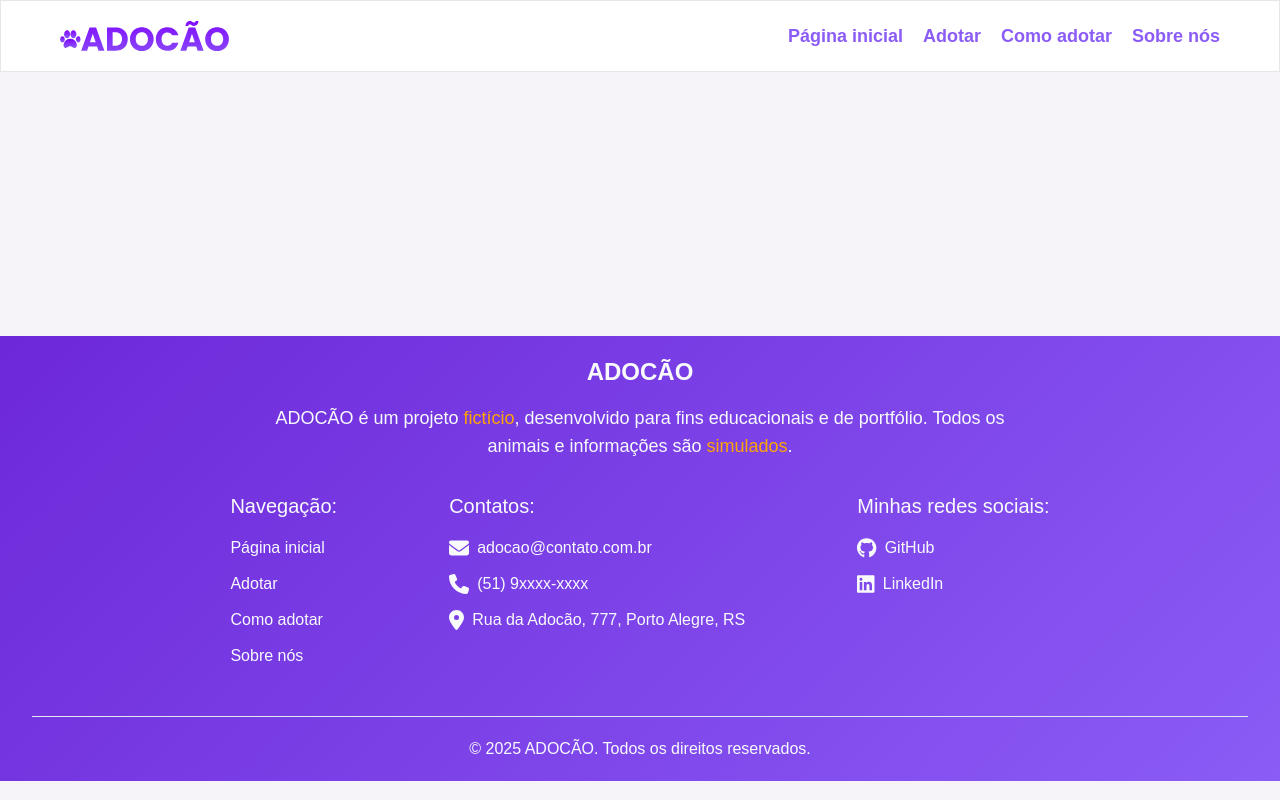
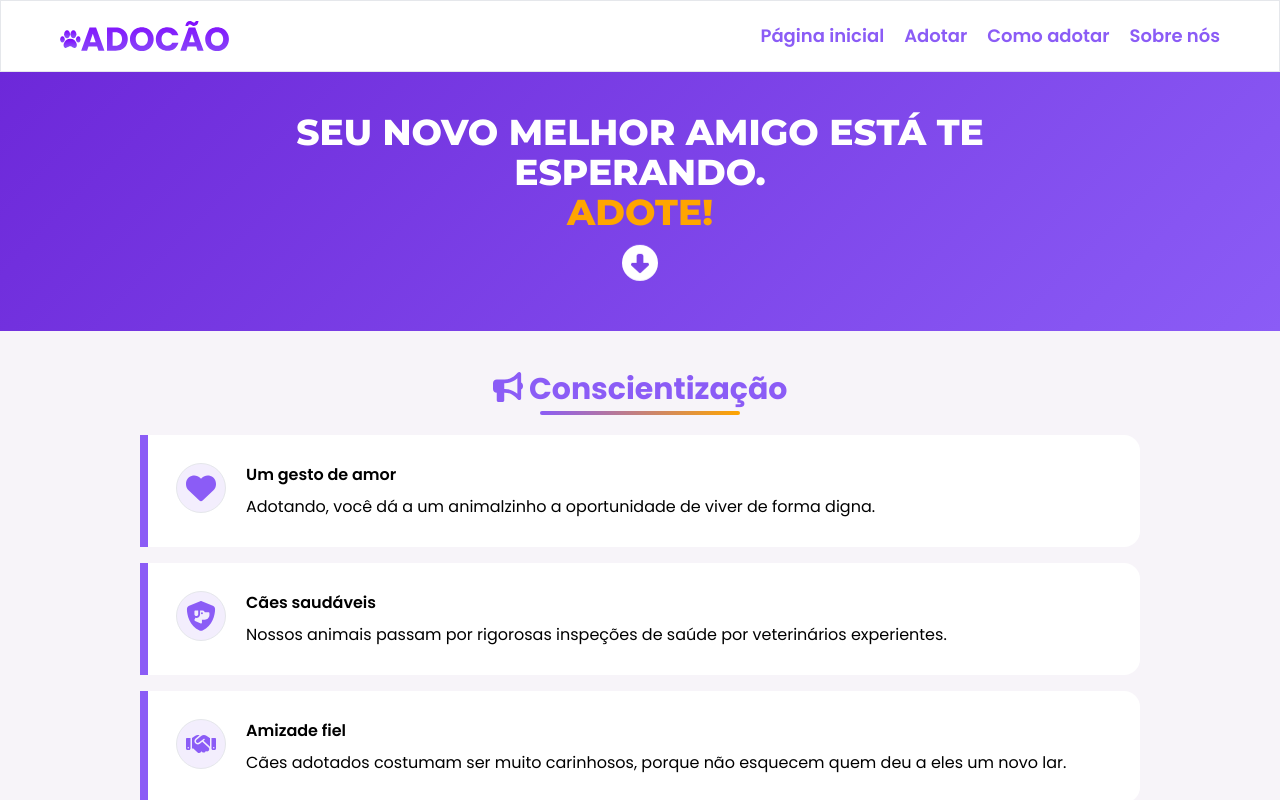
Before and after one commit to Lucas-LDev/adocao-frontend, a React (Vite) app: page / in a window 1280 px wide. Shown: the top 800 px of the page. Built offline with nearby package versions, Linux system fonts and the light colour scheme.

Commit message:
feat: style HomePage with SectionTop and AwarenessSection -Fix directory paths -Create components: SectionTop, SectionTitle, AwarenessSection, and InfoCard -Add sections to HomePage: SectionTop and AwarenessSection

```diff
--- a/src/App.jsx
+++ b/src/App.jsx
@@ -1,6 +1,6 @@
 import { createBrowserRouter, RouterProvider } from "react-router-dom";
-import DefaultLayout from "./assets/components/layout/DefaultLayout";
-import HomePage from "./assets/pages/public/HomePage";
+import DefaultLayout from "./components/layout/DefaultLayout";
+import HomePage from "./public/HomePage";
 
 
 const router = createBrowserRouter([
--- a/src/assets/pages/public/HomePage.jsx
+++ /dev/null
@@ -1,7 +0,0 @@
-function HomePage() {
-  return (
-    <h1></h1>
-  );
-}
-
-export default HomePage;
--- a/src/assets/components/layout/Footer.jsx
+++ b/src/components/layout/Footer.jsx
@@ -64,7 +64,7 @@ function Footer() {
     <footer className="flex flex-col justify-center items-center bg-purple-gradient text-slate-50 mt-10 px-4 sm:px-6 lg:px-8">
       <div className="flex flex-col items-center gap-4 text-center pt-5 max-w-3xl">
         <h3 className="text-2xl font-bold">ADOCÃO</h3>
-        <p className="text-lg">
+        <p className="text-xl">
           ADOCÃO é um projeto <span className="text-accent">fictício</span>,
           desenvolvido para fins educacionais e de portfólio. Todos os animais e
           informações são <span className="text-accent">simulados</span>.
@@ -72,7 +72,7 @@ function Footer() {
       </div>
 
       {/*main container with navigation, contact and social media links.*/}
-      <div className="flex flex-col md:flex-row justify-center gap-12 md:gap-20 lg:gap-28 w-full max-w-6xl py-8">
+      <div className="flex flex-col md:flex-row justify-center gap-12 md:gap-20 lg:gap-28 w-full max-w-6xl py-10">
         <FooterSection title="Navegação:">
           <nav>
             <ul className="flex flex-col gap-3 items-center md:items-start">
--- /dev/null
+++ b/src/components/layout/SectionTop.jsx
@@ -0,0 +1,17 @@
+import PropTypes from 'prop-types';
+
+function SectionTop({children}) {
+  return (
+    <section className="w-full">
+      <div className="bg-purple-gradient p-5 md:p-10 flex flex-col items-center justify-center gap-5">
+        {children}
+      </div>
+    </section>
+  );
+}
+
+SectionTop.propTypes = {
+  children: PropTypes.node.isRequired,
+};
+
+export default SectionTop;
--- /dev/null
+++ b/src/components/shared/AwarenessSection.jsx
@@ -0,0 +1,32 @@
+import SectionTitle from '../ui/SectionTitle';
+import InfoCard from "./InfoCard";
+import { faHeart, faShieldDog, faHandshake, faRibbon, faBullhorn } from '@fortawesome/free-solid-svg-icons';
+
+const awarenessInfo = [
+  {icon: faHeart, title: "Um gesto de amor", quote: "Adotando, você dá a um animalzinho a oportunidade de viver de forma digna."},
+  {icon: faShieldDog, title: "Cães saudáveis", quote: "Nossos animais passam por rigorosas inspeções de saúde por veterinários experientes."},
+  {icon: faHandshake, title: "Amizade fiel", quote: "Cães adotados costumam ser muito carinhosos, porque não esquecem quem deu a eles um novo lar."},
+  {icon: faRibbon, title: "Comércio ilegal", quote: "O comércio ilegal de animais causa sofrimento silencioso em abrigos clandestinos. Ajude a acabar com isso."},
+];
+
+function AwarenessSection() {
+  return (
+    <section>
+      <div className="flex flex-col items-center max-w-[1000px] m-auto p-5 lg:p-0">
+        <SectionTitle icon={faBullhorn} title="Conscientização"/>
+        <div className="grid grid-flow-row gap-4">
+          {awarenessInfo.map((info, index) => (
+            <InfoCard
+              key={index}
+              icon={info.icon}
+              title={info.title}
+              quote={info.quote}
+            />
+          ))}
+        </div>
+      </div>
+    </section>
+  );
+}
+
+export default AwarenessSection;
--- /dev/null
+++ b/src/components/shared/InfoCard.jsx
@@ -0,0 +1,27 @@
+import { FontAwesomeIcon } from '@fortawesome/react-fontawesome';
+import PropTypes from 'prop-types';
+
+function InfoCard({ title, quote, icon }) {
+  return (
+    <div className="w-full flex flex-col md:flex-row items-center md:items-start gap-2 md:gap-5 bg-white border-l-8 border-l-primary p-4 md:p-7 rounded-r-2xl hover:bg-violet-100 hover:shadow-md duration-300">
+      <div className="bg-secondary flex-shrink-0 flex justify-center items-center h-[50px] w-[50px] rounded-full border">
+        <FontAwesomeIcon
+          icon={icon}
+          className="text-primary h-[30px] w-[30px]"
+        />
+      </div>
+      <div className="flex flex-col gap-2 items-center md:items-start">
+        <h3 className="font-semibold">{title}</h3>
+        <p className="text-md text-justify">{quote}</p>
+      </div>
+    </div>
+  );
+}
+
+InfoCard.propTypes = {
+  title: PropTypes.string.isRequired,
+  quote: PropTypes.string.isRequired,
+  icon: PropTypes.object.isRequired,
+};
+
+export default InfoCard;
--- /dev/null
+++ b/src/components/ui/SectionTitle.jsx
@@ -0,0 +1,18 @@
+import PropTypes from 'prop-types';
+import { FontAwesomeIcon } from '@fortawesome/react-fontawesome';
+
+function SectionTitle({title, icon}) {
+  return (
+    <div className="flex flex-col items-center justify-center">
+      <h2 className="text-section mb-1"><FontAwesomeIcon icon={icon} /> {title}</h2>
+      <div className="h-1 w-full md:w-[200px] mb-5 bg-gradient-to-r from-[#8B5CF6] to-[#FFA500] rounded-full"></div>
+    </div>
+  );
+}
+
+SectionTitle.propTypes = {
+  title: PropTypes.string.isRequired,
+  icon: PropTypes.string.isRequired
+}
+
+export default SectionTitle;
--- a/src/index.css
+++ b/src/index.css
@@ -7,3 +7,12 @@ html {
   font-family: 'Poppins', Arial, Helvetica, sans-serif;
   background-color: #F7F4F9;
 }
+
+@layer components {
+  .text-title {
+    @apply text-xl md:text-4xl font-bold text-white font-montserrat max-w-[900px] text-center;
+  }
+  .text-section {
+    @apply text-xl md:text-3xl font-bold text-primary text-center;
+  }
+}
--- a/src/main.jsx
+++ b/src/main.jsx
@@ -2,6 +2,12 @@ import { StrictMode } from 'react'
 import { createRoot } from 'react-dom/client'
 import App from './App.jsx'
 import './index.css'
+
+import "@fontsource/poppins/400.css";
+import "@fontsource/poppins/500.css";
+import "@fontsource/poppins/600.css";
+import "@fontsource/poppins/700.css";
+import "@fontsource/montserrat/800.css";
 
 createRoot(document.getElementById('root')).render(
   <StrictMode>
--- /dev/null
+++ b/src/public/HomePage.jsx
@@ -0,0 +1,27 @@
+import SectionTop from "../components/layout/SectionTop";
+import AwarenessSection from "../components/shared/AwarenessSection";
+import { FontAwesomeIcon } from '@fortawesome/react-fontawesome';
+import { faCircleDown } from '@fortawesome/free-solid-svg-icons';
+
+function HomePage() {
+  return (
+    <main className="flex flex-col gap-10">
+      <SectionTop>
+        <h2 className="text-title uppercase">
+          Seu novo melhor amigo está te esperando. <br/>
+          <span className="text-accent">Adote!</span>
+        </h2>
+        <a href="#cards">
+          <FontAwesomeIcon
+            icon={faCircleDown}
+            className="text-4xl text-white animate-bounce duration-700 hover:text-accent"
+          />
+        </a>
+      </SectionTop>
+
+      <AwarenessSection/>
+    </main>
+  );
+}
+
+export default HomePage;
```
Also changed, not shown: src/components/layout/DefaultLayout.jsx (renamed from src/assets/components/layout/DefaultLayout.jsx), src/components/layout/Header.jsx (renamed from src/assets/components/layout/Header.jsx).
